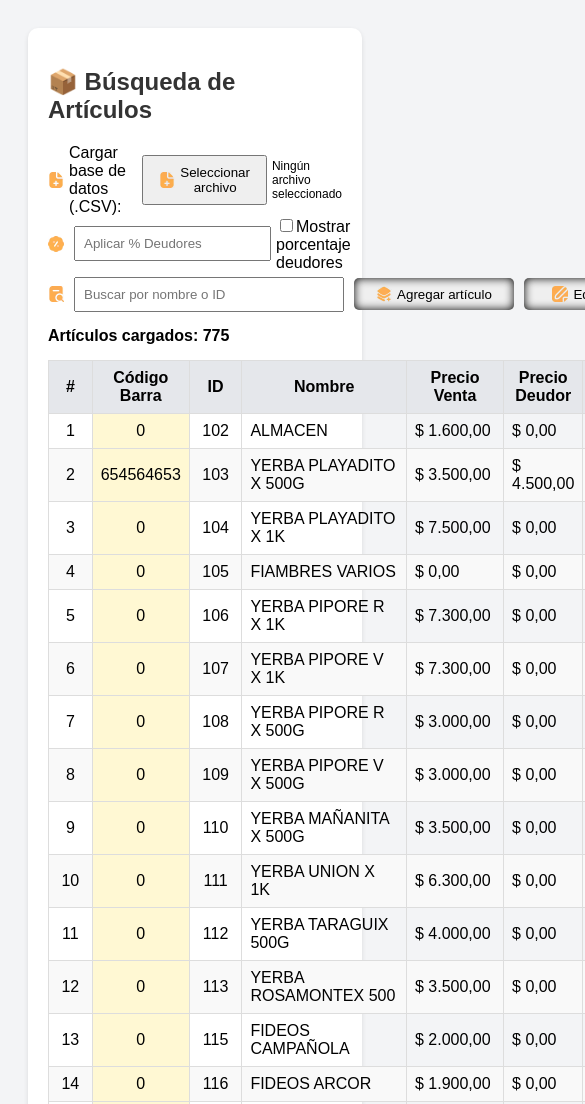
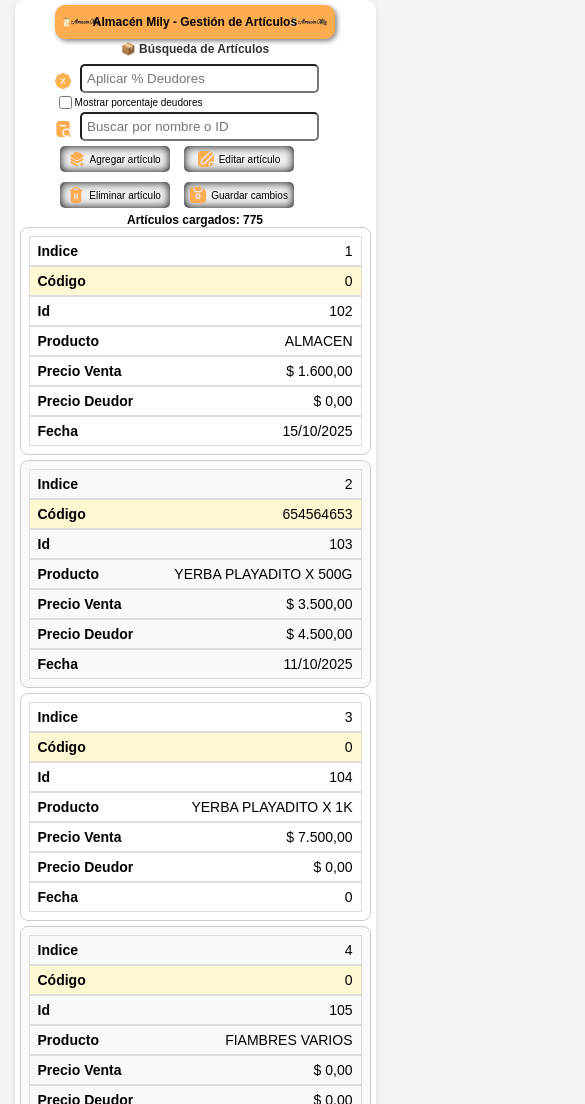
Before and after one commit to TaylorBundy/Almacen_Mily, a plain HTML site: page index.html in a window 390 px wide. Shown: the top 1104 px of the page, 585 px wide, since content can reach past the window. Drawn offline with Linux system fonts and the light colour scheme.

Commit message:
Editado 24-10-2025

```diff
--- a/index.html
+++ b/index.html
@@ -8,8 +8,21 @@
 <link rel="stylesheet" href="style.css">
 </head>
 <body>
+  <!-- <div class="cabecera">
+    <div class="LogoContainer">
+      <img id="logo" src="images/Logo.avif" alt="Logo Almacén Mily">
+      <h1>Almacén Mily - Gestión de Artículos</h1>
+    </div>
+  </div> -->
 
 <div class="panel">
+  <div class="LogoContainer">
+    <div class="ImgContainer">
+      <img class="logo" id="logo1" src="images/Logo.avif" alt="Logo Almacén Mily">
+      <img class="logo" id="logo2" src="images/Logo.avif" alt="Logo Almacén Mily">
+    </div>
+    <h1>Almacén Mily - Gestión de Artículos</h1>
+  </div>
   <h2>📦 Búsqueda de Artículos</h2>
   <div class="FileContainer">
     <img id="btnImage" src="icons/add-document.avif">
@@ -25,7 +38,7 @@
     <input type="file" id="fileInput" accept=".csv"><br>
   </div>
   <div class="porcentajeContainer">
-    <img id="btnImage" src="icons/porcentaje.avif">
+    <img id="btnImage" class="porcentajeImg" src="icons/porcentaje.avif">
     <input type="text" id="porcentajeInput" maxlength="3" placeholder="Aplicar % Deudores" onmouseover="mostrarTooltip(event, TitulosList.porcentajeInput)" onmouseout="ocultarTooltip(2000)">
     <div class="chkContainer" onmouseover="mostrarTooltip(event, TitulosList.chkPorcentaje)" onmouseout="ocultarTooltip(2000)">
       <input type="checkbox" class="radio" id="porcentajeChk" onmouseover="mostrarTooltip(event, TitulosList.chkPorcentaje)" onmouseout="ocultarTooltip(2000)">Mostrar porcentaje deudores
@@ -113,7 +126,7 @@
     </div>
 
     <div class="btnContainer">
-      <button id="btnGuardarEditar" class="btnAceptar" disabled>
+      <button id="btnGuardarEditar" class="btnAceptar" disabled onmouseover="mostrarTooltip(event, TitulosList.btnGuardarEditar); event.stopPropagation();" onmouseout="ocultarTooltip(2000)">
         <img id="btnImage" src="icons/ok.avif" alt=""> Guardar
       </button>
       <button id="btnCancelarEditar" class="btnCancelar" onclick="cerrarModalEditar()" onmouseover="mostrarTooltip(event, TitulosList.btnCancelar); event.stopPropagation();" onmouseout="ocultarTooltip(2000)">
--- a/script.js
+++ b/script.js
@@ -97,6 +97,9 @@ let intervalContador = null;
 const contadorCerrar = document.getElementById("contadorCerrar");
 let segundosRestantes = null;
 let timeoutID;
+const plataforma = navigator.userAgent;
+const Logo = document.querySelectorAll('.logo');
+
 
 const Icons = {
   csv: "📦",
@@ -137,6 +140,7 @@ const TitulosList = {
   btnFormularioAgregar: `💡 Abrir formulario para ${Icons.agregar}"agregar" artículo nuevo.!`,
   btnFormularioEditar: `💡 Abrir formulario para ${Icons.editar}"editar" artículo.!`,
   btnGuardar: `${Icons.guardar} Guardar los cambios realizados en la base de datos.`,
+  btnGuardarEditar: `${Icons.guardar} Guardar los cambios realizados en el artículo.`,
   btnAgregar: `${Icons.agregar} Agregar el nuevo artículo a la base de datos.`,
   btnCargar: `${Icons.csv}📝📂 Cargar archivo CSV con la base de datos de productos.`,
   btnCancelar: `${Icons.cancelar} Cancelar y cerrar este cuadro.`,
@@ -165,9 +169,11 @@ document.body.appendChild(tooltip);
 // 👁️ Mostrar tooltip
 function mostrarTooltip(e, texto) {
   tooltip.innerText = texto;
-  tooltip.style.left = (e.clientX + 10) + 'px';
-  tooltip.style.top = (e.clientY + 10) + 'px';
-  tooltip.style.display = 'block';
+  tooltip.style.left = (e.clientX + 20) + 'px';
+  tooltip.style.top = (e.clientY + 30) + 'px';
+  if (!plataforma.includes('Android')) {
+    tooltip.style.display = 'block';
+  }
   estadoTooltip = true;
   //setTimeout(() => {
     //ocultarTooltip();
@@ -333,6 +339,11 @@ function esPrecioValido(valor) {
 // Deshabilitar búsqueda y botones si no hay datos
 window.onload = function() {
   contador = items.textContent.split(': ')[1];
+  if (plataforma.includes('Android')) {
+    Logo.forEach(logo => {
+      logo.setAttribute('src', 'favicon.ico');
+    });
+  }
   if (contador == '0') {
     //inputSearch.disabled = true;
     //inputSearch.style.cursor = 'not-allowed';
@@ -518,14 +529,14 @@ function mostrarTabla(lista) {
     const fila = document.createElement('tr');
     fila.dataset.index = indice + 1; // ← almacena el índice original
     fila.innerHTML = `
-      <td class="indice">${idx + 1}</td>
-      <td class="codigoN" id="codigo${idx + 1}" contenteditable="false" onfocus="formatearCampo(this)" oninput="editar(${idx}, 'CODIGO', this.innerText)" onblur="if(this.innerText.trim() === '') this.innerText = '0'" onmouseover="Titulos(this.id)">${r.CODIGO || ''}</td>
-      <td class="id">${r.ID || ''}</td>
-      <td class="producto" id="producto${idx + 1}" onmouseover="Titulos(this.id)">${r.PRODUCTO || ''}</td>
-      <td class="precio1N" id="precio-${idx + 1}" contenteditable="false" onfocus="formatearCampo(this)" onclick="btnAbrirModalEditar.click();" oninput="editar(${idx}, 'PRECIO', this.innerText)" onblur="aplicarFormato(this, ${idx}, 'PRECIO')" onmouseover="Titulos(this.id, ${indice})">${r.PRECIO || ''}</td>
-
-      <td class="precio2N" id="precio2-${idx + 1}" contenteditable="false" onfocus="formatearCampo(this)" oninput="editar(${idx}, 'PRECIO2', this.innerText)" onblur="aplicarFormato(this, ${idx}, 'PRECIO2')" onmouseover="Titulos(this.id)">${r.PRECIO2 || ''}</td>
-      <td class="fecha">${r.ACTUALIZADO || ''}</td>
+      <td data-label="indice" class="indice">${idx + 1}</td>
+      <td data-label="Código" class="codigoN" id="codigo${idx + 1}" contenteditable="false" onfocus="formatearCampo(this)" oninput="editar(${idx}, 'CODIGO', this.innerText)" onblur="if(this.innerText.trim() === '') this.innerText = '0'" onmouseover="Titulos(this.id)">${r.CODIGO || ''}</td>
+      <td data-label="Id" class="id">${r.ID || ''}</td>
+      <td data-label="Producto" class="producto" id="producto${idx + 1}" onmouseover="Titulos(this.id)">${r.PRODUCTO || ''}</td>
+      <td data-label="Precio Venta" class="precio1N" id="precio-${idx + 1}" contenteditable="false" onfocus="formatearCampo(this)" onclick="btnAbrirModalEditar.click();" oninput="editar(${idx}, 'PRECIO', this.innerText)" onblur="aplicarFormato(this, ${idx}, 'PRECIO')" onmouseover="Titulos(this.id, ${indice})">${r.PRECIO || ''}</td>
+
+      <td data-label="Precio Deudor" class="precio2N" id="precio2-${idx + 1}" contenteditable="false" onfocus="formatearCampo(this)" oninput="editar(${idx}, 'PRECIO2', this.innerText)" onblur="aplicarFormato(this, ${idx}, 'PRECIO2')" onmouseover="Titulos(this.id)">${r.PRECIO2 || ''}</td>
+      <td data-label="Fecha" class="fecha">${r.ACTUALIZADO || ''}</td>
     `;
     tbody.appendChild(fila);
     indicesOriginales = {indices: indice, ids: r.PRODUCTO};
--- a/style.css
+++ b/style.css
@@ -1,14 +1,57 @@
+html {
+    overflow-y: scroll;
+}
 body {
     font-family: Arial, sans-serif;
     background: #f3f4f6;
-    padding: 20px;
+    padding: 0 20px;
+    margin: 0;
+}
+.LogoContainer {
+    position: relative;
+    display: flex;
+    align-items: center;
+    justify-content: center;
+    top: 5px;
+    width: 80%;
+    margin: auto;
+    /* background: white; */
+    background: #ffab50;
+    /* padding: 20px; */
+    border-radius: 10px;
+    box-shadow: 2px 2px 5px rgba(0,0,0,0.5);
+}
+.ImgContainer {
+    position: absolute;
+    display: flex;
+    justify-content: space-between;
+    width: 100%;
+    height: 100%;
+    /* margin: auto; */
+    /* margin-bottom: 5px; */
+}
+.LogoContainer h1 {
+    position: relative;
+    margin: 10px;
+    z-index: 2;
+}
+.logo {
+    position: relative;
+    padding: 5px;
+    border-radius: 8px;
+    /* height: 40%; */
+    /* z-index: 1; */
+    /* border: 1px solid blue; */
 }
 h2 {
     color: #333;
 }
 .panel {
+    width: 90%;
+    margin: auto;
+    margin-top: 5px;
     background: white;
-    padding: 20px;
+    padding: 0 20px;
     border-radius: 10px;
     box-shadow: 0 2px 5px rgba(0,0,0,0.1);
 }
@@ -359,7 +402,7 @@ td[contenteditable="true"], .codigoN {
     color: white;
   } */
 
-#btnAbrirModal, #btnAbrirModalEliminar, #btnAbrirModalEditar, #btnGuardar {
+#btnAbrirModal, #btnAbrirModalEliminar, #btnAbrirModalEditar, #btnGuardar, #btnCargar {
     box-shadow: inset 0 0 10px #000;
     border: none;
     border-radius: 5px;
@@ -368,8 +411,110 @@ td[contenteditable="true"], .codigoN {
     justify-content: center;
 }
 
-#btnAbrirModal:hover, #btnAbrirModalEliminar:hover, #btnAbrirModalEditar:hover, #btnGuardar:hover {
+#btnAbrirModal:hover, #btnAbrirModalEliminar:hover, #btnAbrirModalEditar:hover, #btnGuardar:hover, #btnCargar:hover {
     transform: scale(1.08);
     box-shadow: 0 0 15px #000;
     font-weight: bold;
 }
+
+/* @media only screen and (min-width: 360px) and (max-width: 1440px) { */
+@media (min-width: 360px) and (max-width: 768px) {
+    body {
+        padding: 0;
+    }
+    /* .SearchContainer {
+        display: grid;
+    } */
+    h2 {
+        font-size: 12px;
+        margin: 8px 0;
+    }
+    .FileContainer {
+        display: none;
+    }
+    .porcentajeContainer, .SearchContainer {
+        display: table-row;
+        width: 80%;
+    }
+    #btnAbrirModal, #btnAbrirModalEliminar, #btnAbrirModalEditar, #btnGuardar, #btnCargar {
+        width: 110px;
+        font-size: 10px;
+        padding: 5px;
+    }
+    .LogoContainer h1 {
+        font-size: 12px;
+    }
+    .ImgContainer {
+        align-items: center;
+    }
+    #logo1, #logo2 {
+        height: 40%;
+    }
+    /* #logo2 {
+        display: none;
+    } */
+    .chkContainer {
+        display: flex;
+        align-items: center;
+        font-size: 10px;
+    }
+    #porcentajeInput, #searchInput {
+        width: 80%;
+        margin: 0;
+        border-radius: 5px;
+        padding: 5px;
+    }
+    .searching, .porcentajeImg {
+        position: relative;
+        top: 6px;
+    }
+    .panel {
+        display: grid;
+        justify-items: center;
+        padding: 0 5px;
+        /* margin: 0 5px; */
+        /* width: 100%; */
+        margin: auto;
+    }
+    #contador {
+        font-size: 12px;
+        margin: 0;
+    }
+    table {
+        font-size: 14px;
+        margin: 0;
+    }
+    thead {
+        display: none;
+      }
+      tr {
+        display: block;
+        margin-bottom: 5px;
+        border: 1px solid #ccc;
+        border-radius: 8px;
+        padding: 8px;
+      }
+      td {
+        display: flex;
+        justify-content: space-between;
+        padding: 6px 8px;
+        width: auto;
+      }
+      .indice, .id, .fecha {
+        width: auto;
+      }
+      td::before {
+        content: attr(data-label);
+        font-weight: bold;
+        text-transform: capitalize;
+      }
+      #modal, #container, #modalEditar, #containerEditar, #modalEliminar, #containerEliminar {
+        width: 100%;
+      }
+      #nuevoCodigo, #nuevoNombre, #nuevoPrecio1, #nuevoPrecio2 {
+        width: 80%;
+        margin: 0;
+        padding: 5px;
+        border-radius: 5px;
+    }
+}
```
Also changed, not shown: images/Logo.avif (added).
